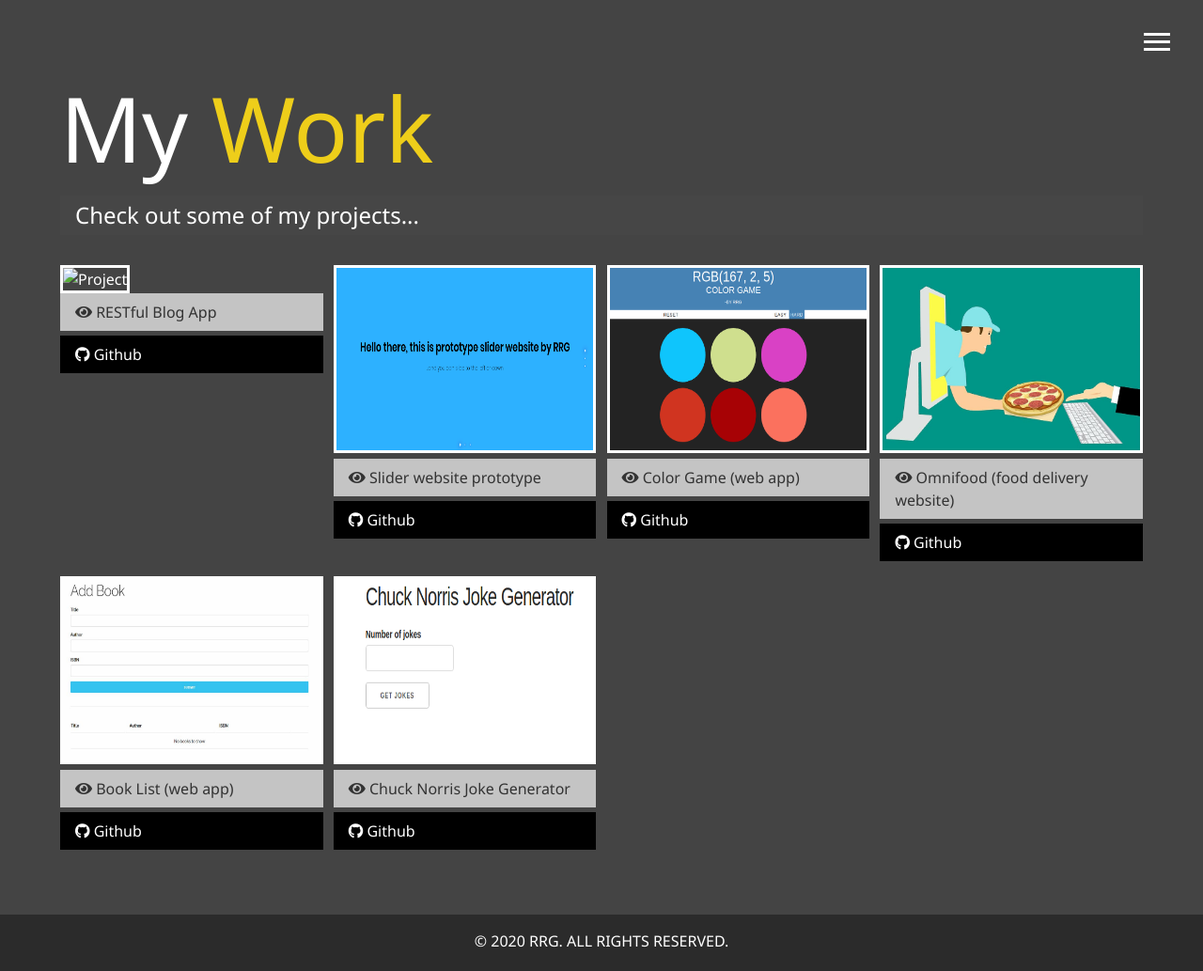
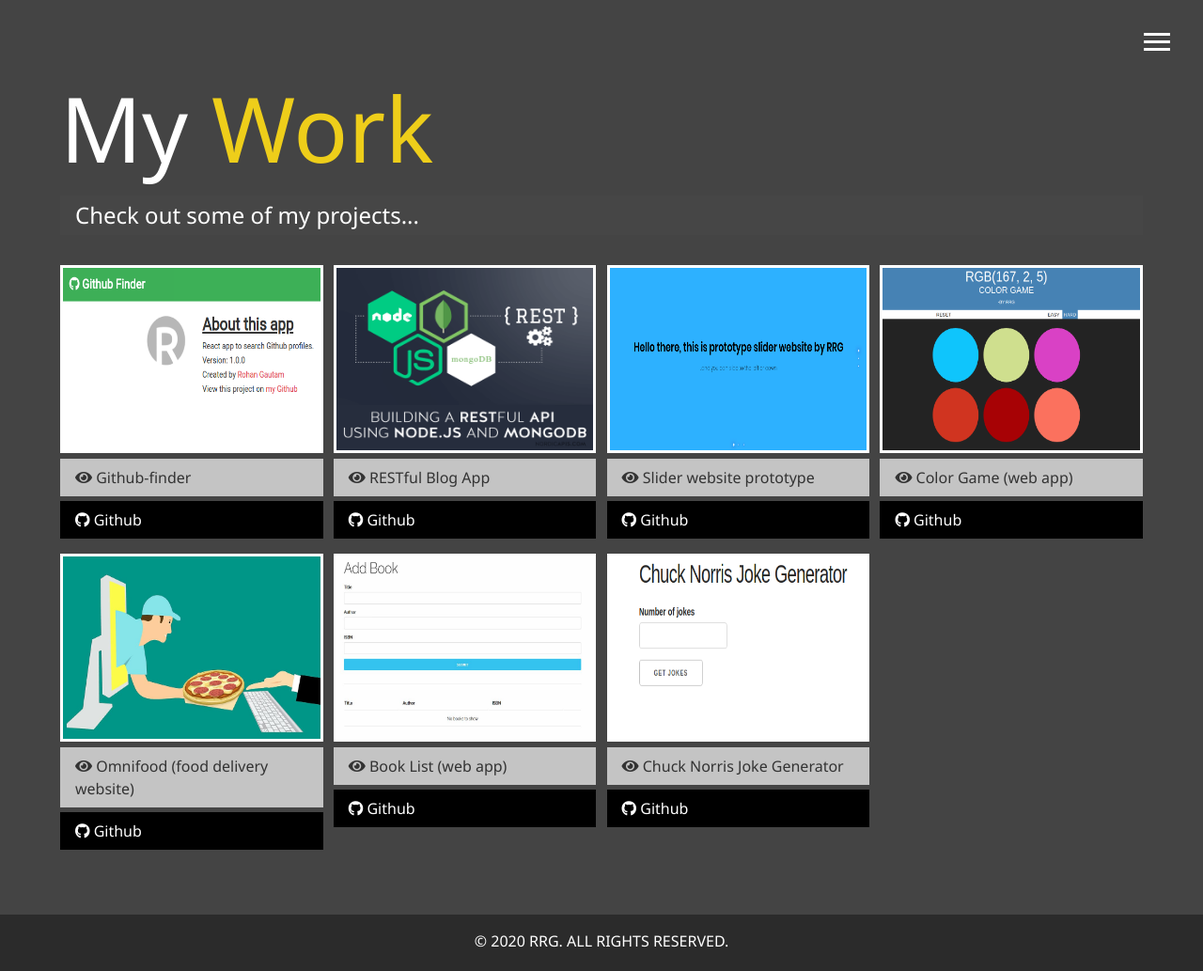
Before and after one commit to RohanRajGautam/rrg, a website: page dist/work.html in a window 1280 px wide. Shown: the whole page at 94% size. Drawn offline with Linux system fonts and the light colour scheme.

Commit message:
added new project

```diff
--- a/dist/work.html
+++ b/dist/work.html
@@ -1,12 +1,15 @@
 <!DOCTYPE html>
 <html lang="en">
-
   <head>
     <meta charset="UTF-8" />
     <meta name="viewport" content="width=device-width, initial-scale=1.0" />
     <meta http-equiv="X-UA-Compatible" content="ie=edge" />
-  <link rel="stylesheet" href="https://use.fontawesome.com/releases/v5.2.0/css/all.css"
-    integrity="sha384-hWVjflwFxL6sNzntih27bfxkr27PmbbK/iSvJ+a4+0owXq79v+lsFkW54bOGbiDQ" crossorigin="anonymous" />
+    <link
+      rel="stylesheet"
+      href="https://use.fontawesome.com/releases/v5.2.0/css/all.css"
+      integrity="sha384-hWVjflwFxL6sNzntih27bfxkr27PmbbK/iSvJ+a4+0owXq79v+lsFkW54bOGbiDQ"
+      crossorigin="anonymous"
+    />
     <link rel="icon" type="image/png" href="img/fav.png" />
     <link rel="stylesheet" href="css/main.css" />
     <title>View My Work</title>
@@ -59,66 +62,132 @@
       </h2>
       <div class="projects">
         <div class="item">
-        <a href="#!">
-          <img src="img/projects/RESTful-Blog-App.png" alt="Project" />
+          <a href="https://rrg-github-finder.netlify.app/">
+            <img src="img/projects/github-finder.png" alt="Project" />
           </a>
-        <a href="https://rrg-blog-app.herokuapp.com/" target="_blank" class="btn-light">
-          <i class="fas fa-eye"></i> RESTful Blog App </a>
-        <a href="https://github.com/RohanRajGautam/RESTful-Blog-App" class="btn-dark">
+          <a
+            href="https://rrg-github-finder.netlify.app/"
+            target="_blank"
+            class="btn-light"
+          >
+            <i class="fas fa-eye"></i> Github-finder
+          </a>
+          <a
+            href="https://github.com/RohanRajGautam/github-finder"
+            class="btn-dark"
+          >
             <i class="fab fa-github"></i> Github
           </a>
         </div>
         <div class="item">
-        <a href="#!">
-          <img src="img/projects/slider-website.png" alt="Project" />
+          <a href="https://rrg-blog-app.herokuapp.com/">
+            <img src="img/projects/RESTful-Blog-App.png" alt="Project" />
           </a>
-        <a href="https://rohanrajgautam.github.io/slider-website/" target="_blank" class="btn-light">
-          <i class="fas fa-eye"></i> Slider website prototype </a>
-        <a href="https://github.com/RohanRajGautam/slider-website" class="btn-dark">
+          <a
+            href="https://rrg-blog-app.herokuapp.com/"
+            target="_blank"
+            class="btn-light"
+          >
+            <i class="fas fa-eye"></i> RESTful Blog App
+          </a>
+          <a
+            href="https://github.com/RohanRajGautam/RESTful-Blog-App"
+            class="btn-dark"
+          >
             <i class="fab fa-github"></i> Github
           </a>
         </div>
         <div class="item">
-        <a href="#!">
-          <img src="img/projects/color-game.png" alt="color-game" />
+          <a href="https://rohanrajgautam.github.io/slider-website/">
+            <img src="img/projects/slider-website.png" alt="Project" />
           </a>
-        <a href="https://rohanrajgautam.github.io/color-game/" target="_blank" class="btn-light">
-          <i class="fas fa-eye"></i> Color Game (web app)
+          <a
+            href="https://rohanrajgautam.github.io/slider-website/"
+            target="_blank"
+            class="btn-light"
+          >
+            <i class="fas fa-eye"></i> Slider website prototype
           </a>
-        <a href="https://github.com/RohanRajGautam/color-game" target="_blank" class="btn-dark">
+          <a
+            href="https://github.com/RohanRajGautam/slider-website"
+            class="btn-dark"
+          >
             <i class="fab fa-github"></i> Github
           </a>
         </div>
         <div class="item">
-        <a href="#!">
-          <img src="img/projects/omnifood.jpg" alt="Project" />
+          <a href="https://rohanrajgautam.github.io/color-game/">
+            <img src="img/projects/color-game.png" alt="color-game" />
           </a>
-        <a href="https://rohanrajgautam.github.io/omnifood/" target="_blank" class="btn-light">
-          <i class="fas fa-eye"></i> Omnifood (food delivery website)
+          <a
+            href="https://rohanrajgautam.github.io/color-game/"
+            target="_blank"
+            class="btn-light"
+          >
+            <i class="fas fa-eye"></i> Color Game (web app)
           </a>
-        <a href="https://github.com/RohanRajGautam/omnifood" target="_blank" class="btn-dark">
+          <a
+            href="https://github.com/RohanRajGautam/color-game"
+            target="_blank"
+            class="btn-dark"
+          >
             <i class="fab fa-github"></i> Github
           </a>
         </div>
         <div class="item">
-        <a href="#!">
-          <img src="img/projects/booklist.jpeg" alt="Project" />
+          <a href="https://rohanrajgautam.github.io/omnifood/">
+            <img src="img/projects/omnifood.jpg" alt="Project" />
           </a>
-        <a href="https://rohanrajgautam.github.io/bookList/" target="_blank" class="btn-light">
-          <i class="fas fa-eye"></i> Book List (web app)
+          <a
+            href="https://rohanrajgautam.github.io/omnifood/"
+            target="_blank"
+            class="btn-light"
+          >
+            <i class="fas fa-eye"></i> Omnifood (food delivery website)
           </a>
-        <a href="https://github.com/RohanRajGautam/bookList" target="_blank" class="btn-dark">
+          <a
+            href="https://github.com/RohanRajGautam/omnifood"
+            target="_blank"
+            class="btn-dark"
+          >
             <i class="fab fa-github"></i> Github
           </a>
         </div>
         <div class="item">
-        <a href="#!">
+          <a href="https://rohanrajgautam.github.io/bookList/">
+            <img src="img/projects/booklist.jpeg" alt="Project" />
+          </a>
+          <a
+            href="https://rohanrajgautam.github.io/bookList/"
+            target="_blank"
+            class="btn-light"
+          >
+            <i class="fas fa-eye"></i> Book List (web app)
+          </a>
+          <a
+            href="https://github.com/RohanRajGautam/bookList"
+            target="_blank"
+            class="btn-dark"
+          >
+            <i class="fab fa-github"></i> Github
+          </a>
+        </div>
+        <div class="item">
+          <a href="https://rohanrajgautam.github.io/ChuckNorrisJokeGenerator/">
             <img src="img/projects/chuckjoke.png" alt="Project" />
           </a>
-        <a href="https://rohanrajgautam.github.io/ChuckNorrisJokeGenerator/" target="_blank" class="btn-light">
+          <a
+            href="https://rohanrajgautam.github.io/ChuckNorrisJokeGenerator/"
+            target="_blank"
+            class="btn-light"
+          >
             <i class="fas fa-eye"></i> Chuck Norris Joke Generator
           </a>
-        <a href="https://github.com/RohanRajGautam/ChuckNorrisJokeGenerator" target="_blank" class="btn-dark">
+          <a
+            href="https://github.com/RohanRajGautam/ChuckNorrisJokeGenerator"
+            target="_blank"
+            class="btn-dark"
+          >
             <i class="fab fa-github"></i> Github
           </a>
         </div>
@@ -132,5 +201,4 @@
 
     <script src="js/main.js"></script>
   </body>
-
 </html>
--- a/package.json
+++ b/package.json
@@ -3,7 +3,7 @@
   "version": "1.0.0",
   "description": "Responsive portfolio website",
   "main": "index.js",
-  "homepage": "https://rohanrajgautam.com.np",
+  "homepage": "https://rohanrajgautam.com.np/",
   "scripts": {
     "sass": "node-sass -w scss/ -o dist/css/ --recursive",
     "deploy": "gh-pages -d dist"
```
Also changed, not shown: dist/img/projects/RESTful-Blog-App.png (added), dist/img/projects/github-finder.png (added). Lines whose indentation alone changed are shown as unchanged.
